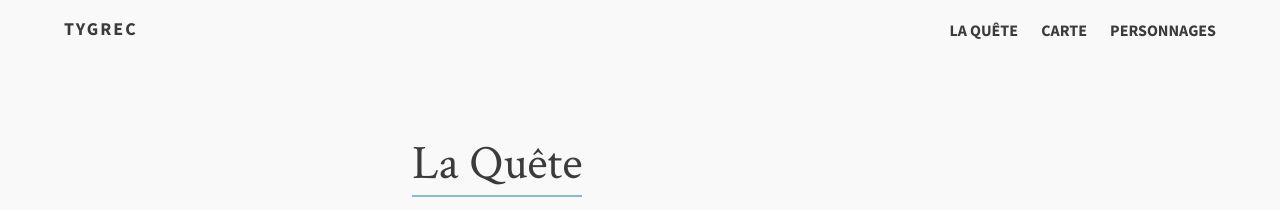
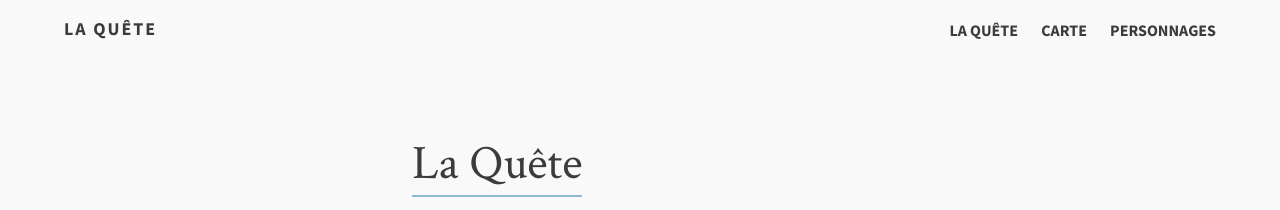
Before and after one commit to Tapus/tygrec, a Jekyll site: the page built from index.md, in a window 1280 px wide and 900 px high. Shown: the top 210 px of the window. Built offline with Jekyll 4.4.1, drawn with Linux system fonts in a browser that asks for light colours.

Commit message:
Update website

```diff
--- a/CNAME
+++ /dev/null
@@ -1 +0,0 @@
-tygrec.thuault.com
--- a/_config.yml
+++ b/_config.yml
@@ -1,13 +1,13 @@
-title:            Tygrec
-tagline:          La Quête.
+title:            La Quête
+tagline:          La Quête
 description:      Quêtes et dragons. Bienvenue dans le monde de Coline.
-canonical: 	  http://tygrec.thuault.com
+canonical:        https://la-quete.thuault.com
 
 # Owner/author information
 owner:
   name:           Thuault Clément
   email:          thuaultc@gmail.com
-  github:         Tapus
+  github:         thuaultc
   location:       "Paris, FR"
 
 tools:
@@ -33,20 +33,20 @@
   footnote_nr: 1
   entity_output: as_char
   toc_levels: 1..6
-  use_coderay: false
+  enable_coderay: false
 
-  coderay:
-    coderay_line_numbers:
-    coderay_line_numbers_start: 1
-    coderay_tab_width: 4
-    coderay_bold_every: 10
-    coderay_css: class
+  syntax_highlighter_opts:
+    line_numbers:
+    line_numbers_start: 1
+    tab_width: 4
+    bold_every: 10
+    css: class
 
 sass:
     style: :compressed
 
 # https://github.com/mojombo/jekyll/wiki/Permalinks
-permalink:   /:categories/:title
+permalink:   /:categories/:title.html
 
 include: [".htaccess"]
 exclude: ["lib", "config.rb", "Capfile", "config", "log", "Rakefile", "Rakefile.rb", "tmp"]
```
Also changed, not shown: _posts/2014-11-24-chapitre-1.md (+1 -1 lines), Gemfile.lock, README.md (added), _layouts/home.html (line endings or trailing spaces), 1 other file.
